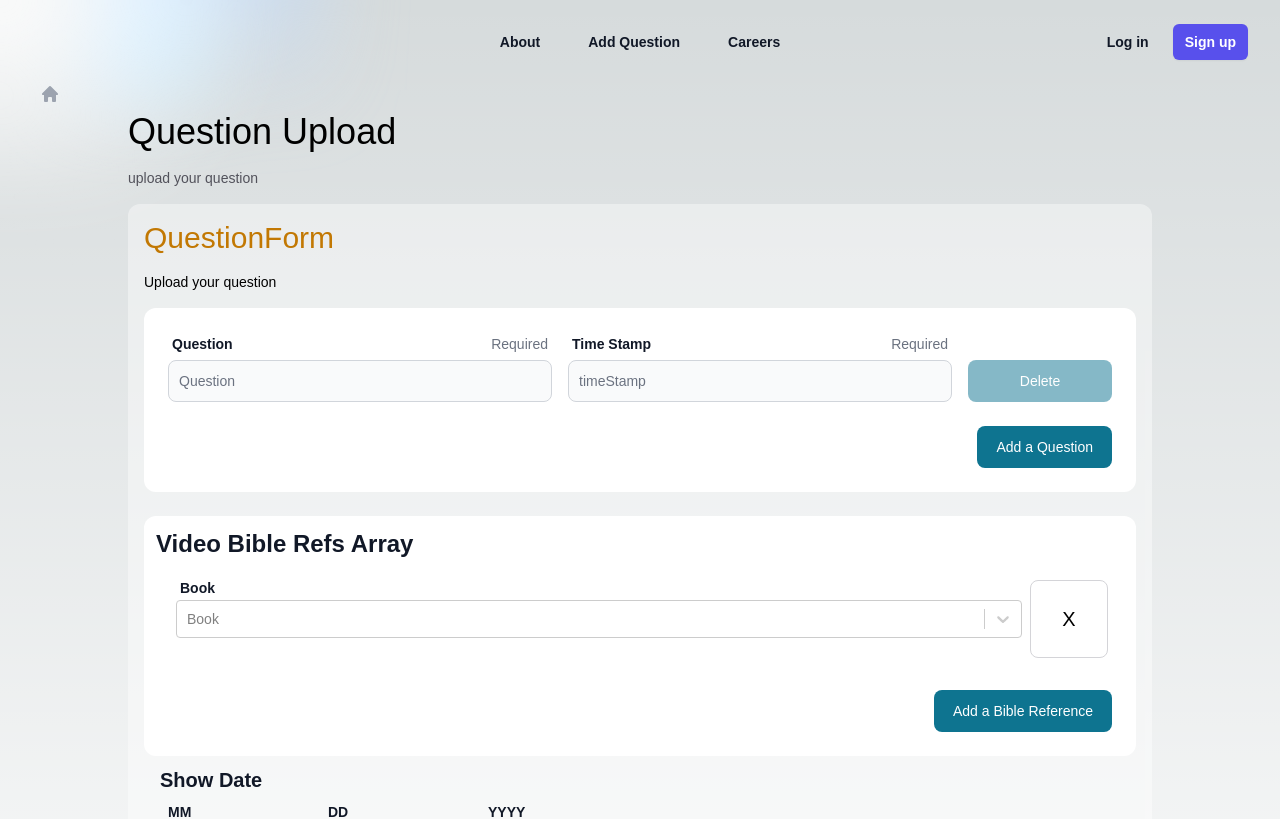
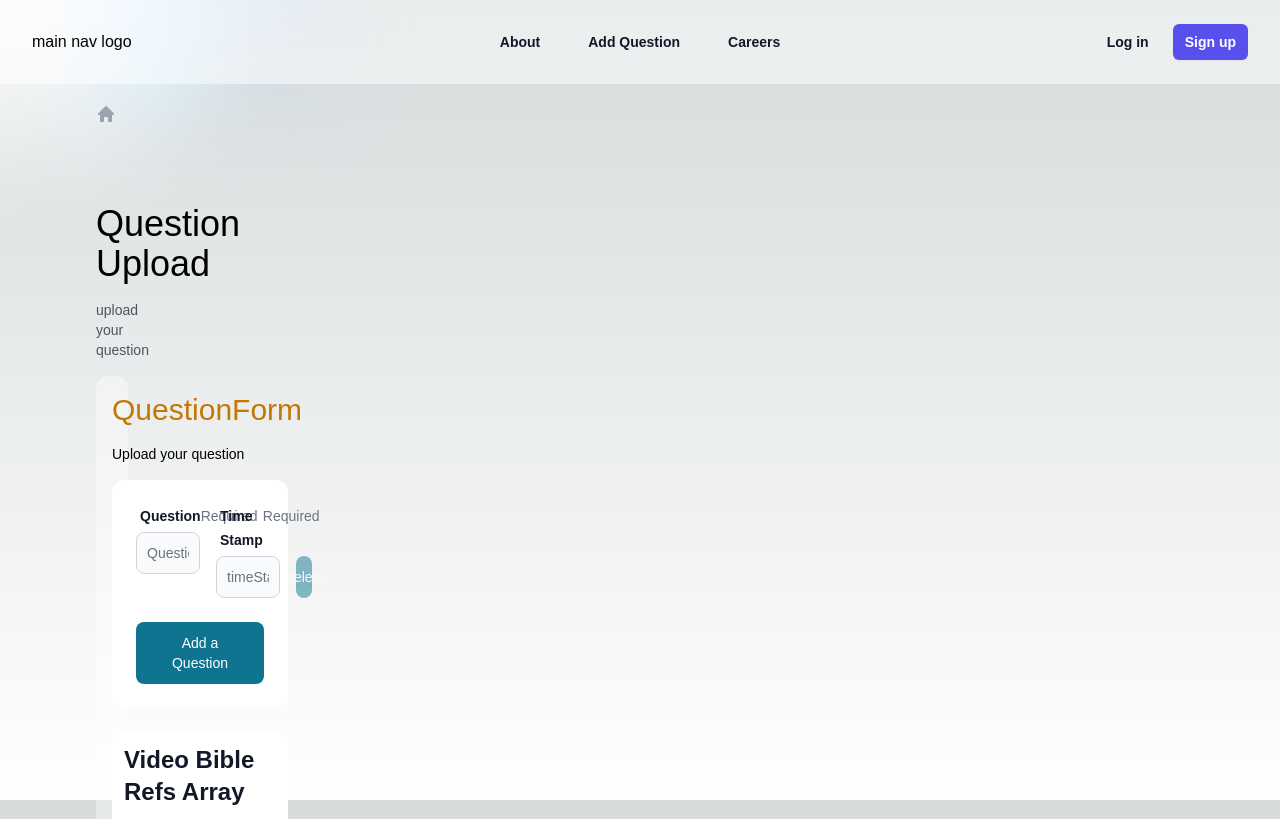
Before and after one commit to Gold240sx/Always-There-Wireless, a Next.js app: page /addQuestion in a window 1280 px wide. Shown: the top 819 px of the page. Built offline with nearby package versions, Linux system fonts and the light colour scheme.

Commit message:
navbar, footer progress

```diff
--- a/app/(pages)/(admin)/addQuestion/page.tsx
+++ b/app/(pages)/(admin)/addQuestion/page.tsx
@@ -4,7 +4,7 @@ import QuestionAnswerForm from "@/app/components/forms/QuestionAnswerForm"
 
 const AddQuestion: React.FC = () => {
 	return (
-		<div className="z-10 w-full">
+		<div className="z-10 w-full pb-24 pt-16">
 			<h1 className="py-4 text-4xl">Question Upload</h1>
 			<p className="text-zinc-600">upload your question</p>
 			<QuestionAnswerForm />
--- /dev/null
+++ b/app/(pages)/(home)/about/page.tsx
@@ -0,0 +1,15 @@
+import React from "react"
+import Image from "next/image"
+// import Link from "next/link"
+
+export default async function About() {
+	return (
+		<section
+			id="about"
+			className="flex flex-coljustify-center items-center align-middle p-0 h-full py-24">
+			<div className="mb-32 grid text-center lg:max-w-5xl lg:w-full lg:mb-0 lg:grid-cols-4 lg:text-left">
+				About section
+			</div>
+		</section>
+	)
+}
--- a/app/(pages)/layout.tsx
+++ b/app/(pages)/layout.tsx
@@ -15,9 +15,8 @@ import Chevrons from "../components/tailwindUI/chevrons"
 const inter = Inter({ subsets: ["latin"] })
 
 export const metadata: Metadata = {
-	title: "Tenak Talk",
-	description:
-		"A website for Noahides, Ex-Christians, and prospective Jewish Converts",
+	title: "2023 Base",
+	description: "A Web description",
 }
 
 export default function RootLayout({
@@ -29,9 +28,9 @@ export default function RootLayout({
 	return (
 		<html lang="en">
 			<body
-				className={`${inter.className} min-h-screen w-screen relative m-0 p-0`}>
+				className={`${inter.className} bg-cover object-cover min-h-screen w-screen relative m-0 p-0`}>
 				<div className=" absolute flex place-items-center before:absolute before:h-[300px] before:w-[480px] before:-translate-x-1/2 before:rounded-full before:bg-gradient-radial before:from-white before:to-transparent before:blur-2xl before:content-[''] after:absolute after:-z-20 after:h-[180px] after:w-[240px] after:translate-x-1/3 after:bg-gradient-conic after:from-sky-200 after:via-blue-200 after:blur-2xl after:content-[''] before:dark:bg-gradient-to-br before:dark:from-transparent before:dark:to-blue-700 before:dark:opacity-10 after:dark:from-sky-900 after:dark:via-[#0141ff] after:dark:opacity-40 before:lg:h-[360px]"></div>
-				<header className="fixed top-0 left-0 flex flex-col items-start justify-between w-full duration-500 align-center ">
+				<header className="fixed top-0 z-10 left-0 flex flex-col items-start justify-between w-full duration-500 align-center ">
 					{/* <Link
 						href="/"
 						className="flex mr-auto text-2xl font-bold text-white uppercase logo whitespace-nowrap w-fit">
@@ -39,14 +38,15 @@ export default function RootLayout({
 					</Link> */}
 					{/* <Navbar /> */}
 					<TWNavbar />
+				</header>
+				<main className="relative h-full px-24 pt-24 pb-0">
+					{/* pt-24 accounts for the navbar. dont do py-24 or there will be issues with background height. */}
 					<Chevrons />
-				</header>
-				<main className=" flex h-full flex-col items-center justify-between p-24">
-					<div className="flex items-center justify-center w-full max-w-5xl font-mono text-sm lg:flex">
+					<div className="grid grid-cols-3 md:grid-cols:6 lg:grid-cols-9 xl:grid-cols-12 h-auto justify-center w-full max-w-5xl font-mono text-sm">
 						{children}
 					</div>
 				</main>
-				<footer className="h-fit">
+				<footer className="h-fit mt-auto col-span-full  z-10 ">
 					<TWFooter />
 				</footer>
 			</body>
--- a/app/components/forms/QuestionAnswerForm.tsx
+++ b/app/components/forms/QuestionAnswerForm.tsx
@@ -104,12 +104,12 @@ const BibleRefComponent = ({
 				} relative px-1 mb-2`}>
 				{/* <p>{selectedChapter.value}</p> */}
 				<Label
-					htmlFor={`BibleRefs[${bookIndex}].bookFrom`}
+					htmlFor={`BibleRefs[${bookIndex}].book`}
 					value="Book"
 					className="px-1 text-sm font-semibold leading-6 text-gray-900 "
 				/>
 				<Controller
-					name={`BibleRefs[${bookIndex}].bookFrom`}
+					name={`BibleRefs[${bookIndex}].book`}
 					control={control}
 					render={({ field }: any) => (
 						<Select
--- a/app/components/tailwindUI/chevrons.tsx
+++ b/app/components/tailwindUI/chevrons.tsx
@@ -1,6 +1,7 @@
 "use client"
 import React from "react"
 import { HomeIcon } from "@heroicons/react/20/solid"
+import Link from "next/link"
 
 // const pages = [
 // 	{ name: "Projects", href: "#", current: false },
@@ -14,19 +15,19 @@ import { HomeIcon } from "@heroicons/react/20/solid"
 
 const Chevrons = () => {
 	return (
-		<nav className="flex px-10" aria-label="Breadcrumb">
+		<nav className="flex w-full items-start pt-2" aria-label="Breadcrumb">
 			<ol role="list" className="flex items-center space-x-4">
 				<li>
 					<div>
-						<a
-							href="#"
+						<Link
+							href="/"
 							className="text-gray-400 hover:text-gray-500">
 							<HomeIcon
 								className="h-5 w-5 flex-shrink-0"
 								aria-hidden="true"
 							/>
 							<span className="sr-only">Home</span>
-						</a>
+						</Link>
 					</div>
 				</li>
 				{/* {pages.map((page) => (
--- a/app/components/tailwindUI/footer.tsx
+++ b/app/components/tailwindUI/footer.tsx
@@ -4,7 +4,7 @@ import { SiteParams } from "@/app/context/library"
 const navigation = SiteParams.footerNavigation
 export default function Footer() {
 	return (
-		<footer className="bg-white">
+		<section className="bg-white/70 z-20">
 			<div className="mx-auto max-w-7xl px-6 py-12 md:flex md:items-center md:justify-between lg:px-8">
 				<div className="flex justify-center space-x-6 md:order-2">
 					{navigation.map((item) => (
@@ -17,12 +17,12 @@ export default function Footer() {
 						</a>
 					))}
 				</div>
-				<div className="mt-8 md:order-1 md:mt-0">
+				<div className=" md:order-1 md:mt-0">
 					<p className="text-center text-xs leading-5 text-gray-500">
 						&copy; 2020 Your Company, Inc. All rights reserved.
 					</p>
 				</div>
 			</div>
-		</footer>
+		</section>
 	)
 }
--- a/app/components/tailwindUI/navbar.tsx
+++ b/app/components/tailwindUI/navbar.tsx
@@ -3,8 +3,8 @@ import React, { useState, useEffect } from "react"
 import { Dialog } from "@headlessui/react"
 import { Bars3Icon, XMarkIcon } from "@heroicons/react/24/outline"
 import { SiteParams } from "@context/library"
+import Link from "next/link"
 // import Image from "next/image"
-// import a from "next/a"
 // import { companyLogo } from "@context/library"
 // import Logo from "app/assets/icons/tenaktalk_icon_lg.png"
 
@@ -18,16 +18,22 @@ export default function TWNavbar() {
 	}, [mobileMenuOpen])
 	//
 	return (
-		<header className=" w-full">
+		<header className="z-10 bg-white h-fit w-screen items-center justify-center flex flex-row-col">
 			{mobileMenuOpen && (
-				<div className="absolute bg-white/50 z-50 dark:bg-zinc-700/50 blur-sm backdrop-blur-md  h-screen w-screen"></div>
+				<div
+					id="mobile-bg-blur-overlay"
+					className="fixed h-full min-h-screen bg-white/50 inset-0 dark:bg-zinc-700/50 blur-sm backdrop-blur-md w-screen"></div>
 			)}
 			<nav
-				className="mx-auto flex max-w-7xl items-center justify-between gap-x-6 p-6 lg:px-8"
+				className=" flex fixed top-0 bg-white/50 z-10 justify-center  w-full  align-middle mx-auto items-center  gap-x-6 p-6 lg:px-8"
 				aria-label="Global">
-				<div className="flex lg:flex-1">
-					<a href="#" className="-m-1.5 p-1.5">
+				<div className="flex lg:flex-1 max-w-7xl">
+					<Link
+						href="/"
+						onClick={() => setMobileMenuOpen(false)}
+						className="-m-1.5 p-1.5">
 						<span className="sr-only">{companyName}</span>
+						main nav logo
 						{/* <img
 							className="h-8 w-auto"
 							src={companyLogo.medium}
@@ -35,29 +41,32 @@ export default function TWNavbar() {
 							width={60}
 							alt="site logo"
 						/> */}
-					</a>
+					</Link>
 				</div>
 				<div className="hidden lg:flex lg:gap-x-12">
 					{navigation.map((item) => (
-						<a
+						<Link
 							key={item.name}
 							href={item.href}
+							onClick={() => setMobileMenuOpen(false)}
 							className="text-sm font-semibold leading-6 text-gray-900">
 							{item.name}
-						</a>
+						</Link>
 					))}
 				</div>
 				<div className="flex flex-1 items-center justify-end gap-x-6">
-					<a
-						href="#"
+					<Link
+						href="/signin"
+						onClick={() => setMobileMenuOpen(false)}
 						className="hidden lg:block lg:text-sm lg:font-semibold lg:leading-6 lg:text-gray-900">
 						Log in
-					</a>
-					<a
-						href="#"
+					</Link>
+					<Link
+						href="/signup"
+						onClick={() => setMobileMenuOpen(false)}
 						className="rounded-md bg-indigo-600 px-3 py-2 text-sm font-semibold text-white shadow-sm hover:bg-indigo-500 focus-visible:outline focus-visible:outline-2 focus-visible:outline-offset-2 focus-visible:outline-indigo-600">
 						Sign up
-					</a>
+					</Link>
 				</div>
 				<div className="flex lg:hidden">
 					<button
@@ -77,11 +86,16 @@ export default function TWNavbar() {
 				className="lg:hidden"
 				open={mobileMenuOpen}
 				onClose={setMobileMenuOpen}>
-				<div className="fixed inset-0 z-10" />
-				<Dialog.Panel className="fixed inset-y-0 right-0 z-10 w-full overflow-y-auto bg-white px-6 py-6 sm:max-w-sm sm:ring-1 sm:ring-gray-900/10">
-					<div className="flex items-center gap-x-6">
-						<a href="#" className="-m-1.5 p-1.5">
+				<div className="fixed inset-0 z-10 blur-md" />
+				{/* change the inste-y-0 to inset-0 for a left hand navbar */}
+				<Dialog.Panel className="fixed z-20 h-full max-h-screen inset-y-0 right-0 w-full overflow-y-hidden bg-white px-6 py-6 sm:max-w-sm sm:ring-1 sm:ring-gray-900/10">
+					<div className="flex items-center gap-x-6 h-auto">
+						<Link
+							href="/"
+							onClick={() => setMobileMenuOpen(false)}
+							className="-m-1.5 p-1.5">
 							<span className="sr-only">{companyName}</span>
+							Mobile Company Logo
 							{/* <img
 								className="h-8 w-auto"
 								// src="/brandMd.png"
@@ -90,12 +104,13 @@ export default function TWNavbar() {
 								width={60}
 								alt="site logo"
 							/> */}
-						</a>
-						<a
-							href="#"
+						</Link>
+						<Link
+							href="/signup"
+							onClick={() => setMobileMenuOpen(false)}
 							className="ml-auto rounded-md bg-indigo-600 px-3 py-2 text-sm font-semibold text-white shadow-sm hover:bg-indigo-500 focus-visible:outline focus-visible:outline-2 focus-visible:outline-offset-2 focus-visible:outline-indigo-600">
 							Sign up
-						</a>
+						</Link>
 						<button
 							type="button"
 							className="-m-2.5 rounded-md p-2.5 text-gray-700"
@@ -104,24 +119,29 @@ export default function TWNavbar() {
 							<XMarkIcon className="h-6 w-6" aria-hidden="true" />
 						</button>
 					</div>
-					<div className="mt-6 flow-root">
-						<div className="-my-6 divide-y divide-gray-500/10">
-							<div className="space-y-2 py-6">
+					<div className="pt-16 pl-4 flow-root h-full">
+						<div className="-my-6 h-full justify-between flex-col flex divide-y divide-gray-500/10">
+							<div className="space-y-2 py-6 h-full overflow-y-scroll overflow-x-hidden ">
 								{navigation.map((item) => (
-									<a
+									<Link
 										key={item.name}
 										href={item.href}
+										onClick={() => setMobileMenuOpen(false)}
 										className="-mx-3 block rounded-lg px-3 py-2 text-base font-semibold leading-7 text-gray-900 hover:bg-gray-50">
 										{item.name}
-									</a>
+									</Link>
 								))}
 							</div>
-							<div className="py-6">
-								<a
-									href="#"
-									className="-mx-3 block rounded-lg px-3 py-2.5 text-base font-semibold leading-7 text-gray-900 hover:bg-gray-50">
-									Log in
-								</a>
+							<div className="py-6 pb-0 h-fit">
+								<Link
+									href="/signin"
+									onClick={() => setMobileMenuOpen(false)}
+									className="mx-3 text-center bg-indigo-200 block rounded-lg px-3 py-2.5 text-base font-semibold leading-7 text-indigo-700 hover:bg-indigo-300">
+									Log In
+								</Link>
+								<p className="text-zinc-300 text-center pt-2 text-sm">
+									copyright 2024 - Michael Martell Development
+								</p>
 							</div>
 						</div>
 					</div>
--- a/app/styles/globals.css
+++ b/app/styles/globals.css
@@ -3,6 +3,12 @@
 @tailwind utilities;
 
 @layer base {
+	html {
+		height: 100%;
+		height: 100vh;
+		height: 100dvh;
+	}
+
 	:root {
 		/* --background: 0 0% 100%; */
 		--foreground-rgb: 0, 0, 0;
@@ -82,6 +88,15 @@
 				rgb(var(--background-end-rgb))
 			)
 			rgb(var(--background-start-rgb));
+		-webkit-background-size: cover;
+		-moz-background-size: cover;
+		-o-background-size: cover;
+		background-size: cover;
+		position: fixed;
+		overflow-y: scroll;
+		display: grid;
+		min-height: 100%;
+		grid: auto / 1em 1fr 1em;
 	}
 
 	/* For Webkit-based browsers (Chrome, Safari and Opera) */
--- a/tsconfig.json
+++ b/tsconfig.json
@@ -42,7 +42,8 @@
 		"**/*.ts",
 		"**/*.tsx",
 		".next/types/**/*.ts",
-		"app/components/tailwindUI"
+		"app/components/tailwindUI",
+		"app/(pages)/about"
 	],
 	"exclude": ["node_modules"]
 }
```
Also changed, not shown: app/(pages)/(home)/(registration)/signin/page.tsx (added, +15 -0 lines), app/(pages)/(home)/(registration)/signup/page.tsx (added, +15 -0 lines), app/(pages)/(home)/page.tsx (+6 -40 lines).
